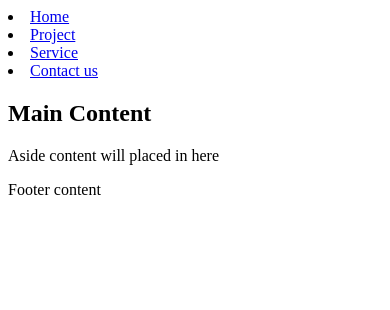
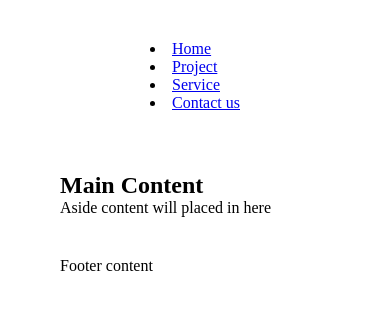
Before and after one commit to svpontes/wdd131, a plain HTML site: page week01/basic-layouts.html in a window 390 px wide. Drawn offline with Linux system fonts and the light colour scheme.

Commit message:
placeholder for css styles and layout.css lines

```diff
--- a/week01/basic-layouts.html
+++ b/week01/basic-layouts.html
@@ -4,6 +4,7 @@
     <meta charset="UTF-8">
     <meta name="viewport" content="width=device-width, initial-scale=1.0">
     <title>Document</title>
+    <link rel="stylesheet" href="styles/layout.css">
 </head>
 <body>
     <header>
--- a/week01/styles/layout.css
+++ b/week01/styles/layout.css
@@ -0,0 +1,43 @@
+/*reset default margin and padding*/
+
+*{
+    margin: 0;
+    padding: 0;
+    box-sizing: 0;
+}
+
+body{
+
+    display: grid;
+    grid-template-columns: 1fr 3fr;
+    grid-template-rows: auto 1fr auto;
+    height: 100vh;
+}
+
+header, nav, main, aside, footer{
+    padding: 20px;
+}
+
+header, footer{
+    grid-column: 1 / -1;
+}
+
+nav{
+    display: flex;
+    justify-content: space-around;
+    align-items: center;
+}
+
+main, aside{
+    overflow: auto;
+}
+
+@media(max-width:768px){
+    body{
+        grid-template-columns: 1fr;
+        grid-template-rows: auto auto 1fr auto;
+    }
+    nav{
+        flex-direction: column;
+    }
+}
```
